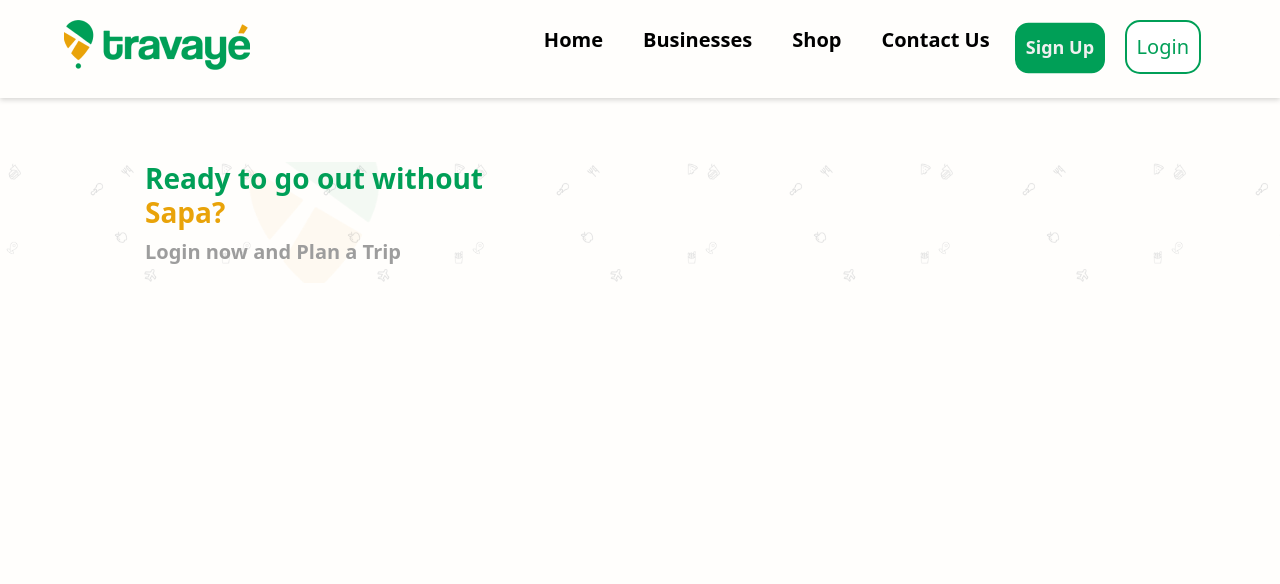
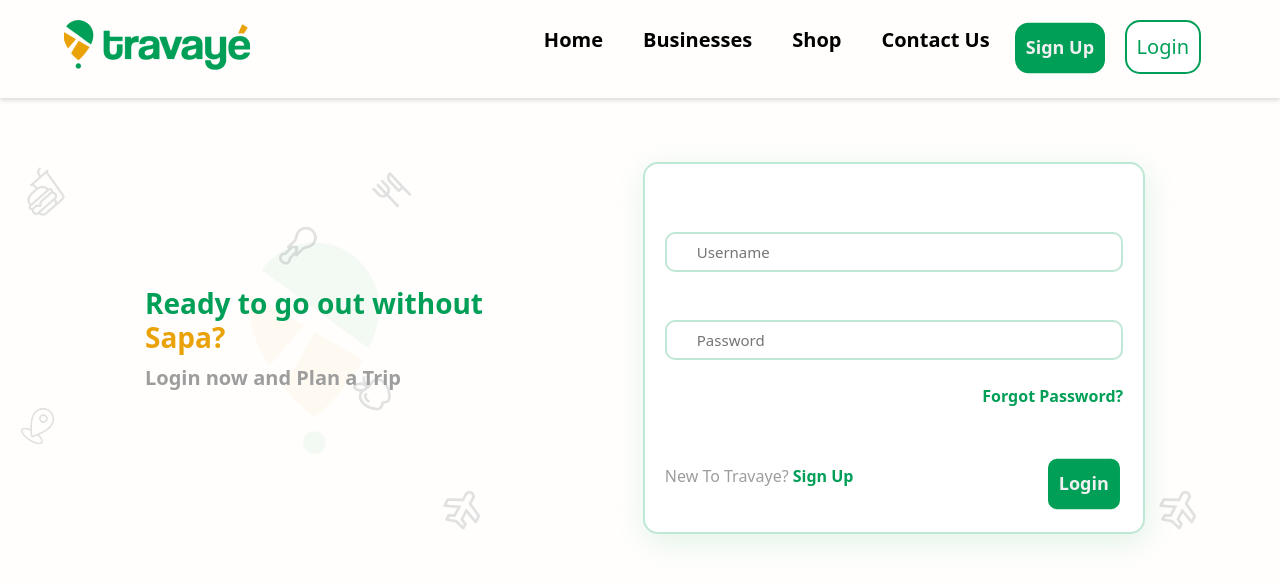
Before and after one commit to tra-vaye/travaye-frontend, a React (Create React App) app: page /login in a window 1280 px wide. Shown: the top 584 px of the page. Built offline with nearby package versions, Linux system fonts and the light colour scheme.

Commit message:
Fixed form issue and added some packages

```diff
--- a/package.json
+++ b/package.json
@@ -7,14 +7,17 @@
     "@emotion/styled": "^11.10.4",
     "@mui/icons-material": "^5.10.6",
     "@mui/material": "^5.10.8",
+    "@reduxjs/toolkit": "^1.9.3",
     "@testing-library/jest-dom": "^5.16.5",
     "@testing-library/react": "^13.4.0",
     "@testing-library/user-event": "^13.5.0",
     "react": "^18.2.0",
     "react-dom": "^18.2.0",
     "react-dropzone": "^14.2.3",
+    "react-redux": "^8.0.5",
     "react-router-dom": "^6.3.0",
     "react-scripts": "5.0.1",
+    "redux-persist": "^6.0.0",
     "styled-components": "^5.3.6",
     "swiper": "^8.4.3",
     "web-vitals": "^2.1.4"
--- a/src/Pages/Login/index.js
+++ b/src/Pages/Login/index.js
@@ -93,4 +93,6 @@ const Login = () => {
 };
 export default Login;
 
-export const AuthFormWrapper = (props) => {};
+export const AuthFormWrapper = (props) => {
+  return <form className={classes.form}>{props.children}</form>;
+};
```
Also changed, not shown: 1 other file (tests, documents, lock files or other folders).
